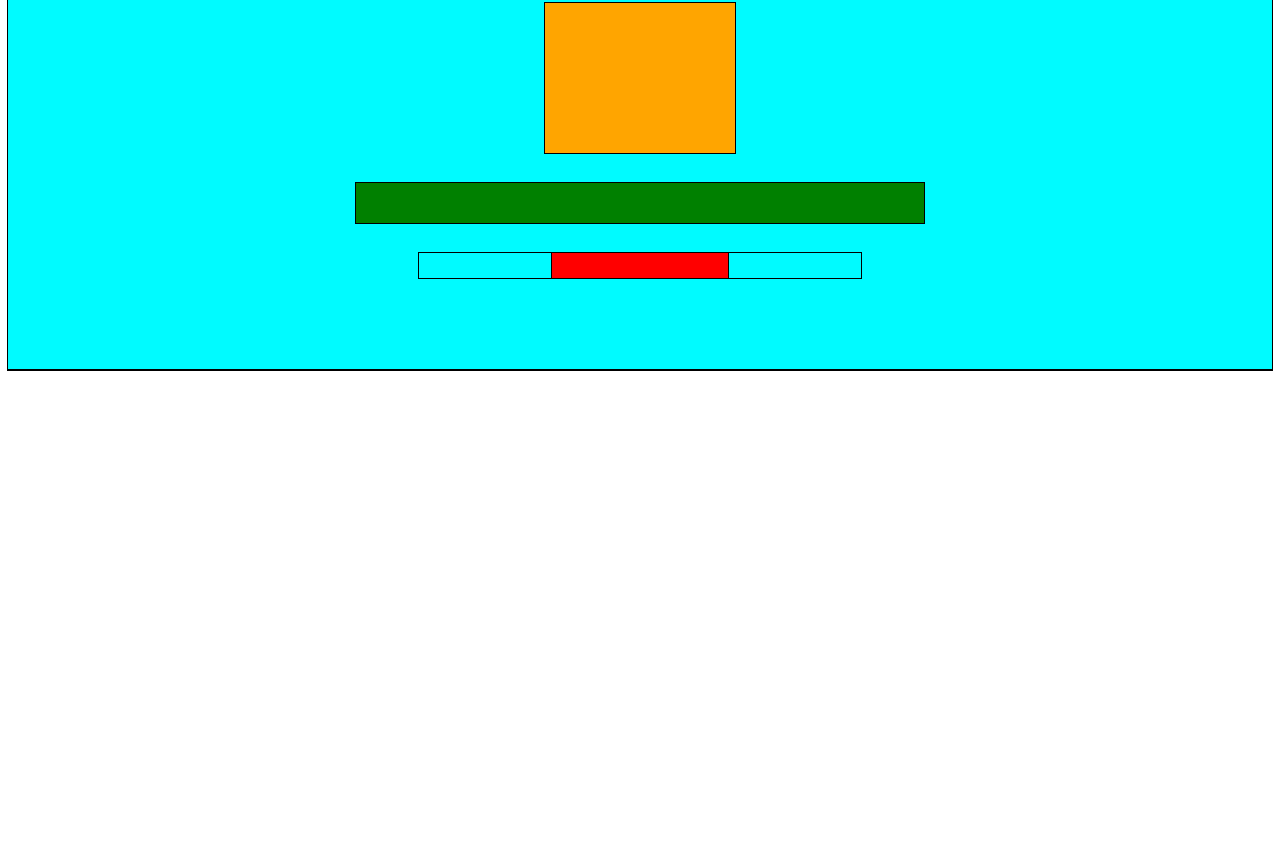
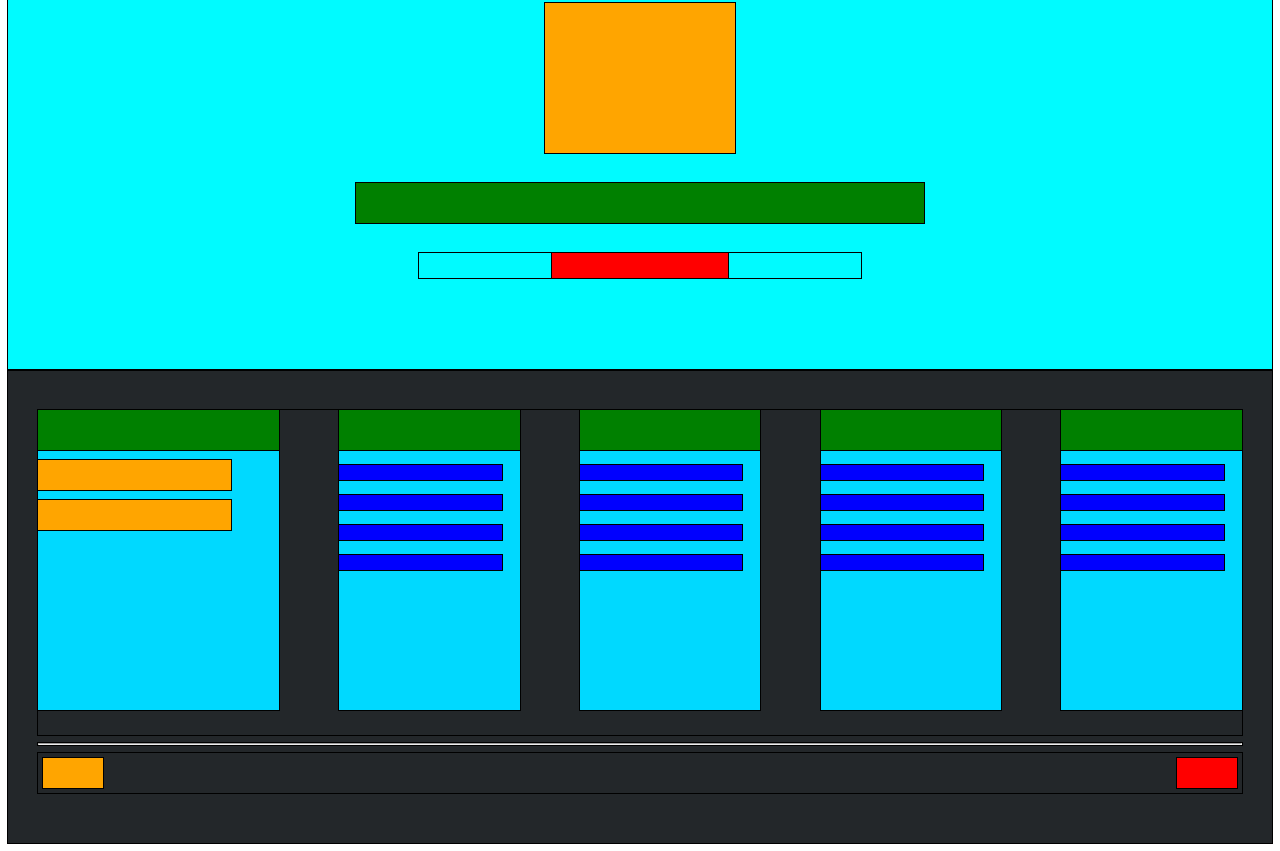
Before and after one commit to Giovanni-Greggio7/htmlcss-struttura-discord, a plain HTML site: page index.html in a window 1280 px wide. Shown: the part 1498-2349 px from the top of the page. Before the commit the page ends 1876 px from the top, so only its background shows below. Drawn offline with Linux system fonts and the light colour scheme.

Commit message:
Add: footer + exercise over

```diff
--- a/index.html
+++ b/index.html
@@ -91,10 +91,50 @@
             </div>
 
        </section>
-       <section class="useful-links">
+    </main>
 
-       </section>
-    </main>
-    <footer></footer>
+    <footer>
+        <div class="foot-contain">
+           <div class="useful-links1">
+            <div class="text-foot"></div>
+            <div class="img-foot"></div>
+            <div class="img-foot"></div>
+           </div>
+           <div class="useful-links2">
+            <div class="text-foot"></div>
+            <div class="links"></div>
+            <div class="links"></div>
+            <div class="links"></div>
+            <div class="links"></div>
+           </div>
+           <div class="useful-links2">
+            <div class="text-foot"></div>
+            <div class="links"></div>
+            <div class="links"></div>
+            <div class="links"></div>
+            <div class="links"></div>
+           </div>
+           <div class="useful-links2">
+            <div class="text-foot"></div>
+            <div class="links"></div>
+            <div class="links"></div>
+            <div class="links"></div>
+            <div class="links"></div>
+           </div>
+           <div class="useful-links2">
+            <div class="text-foot"></div>
+            <div class="links"></div>
+            <div class="links"></div>
+            <div class="links"></div>
+            <div class="links"></div>
+           </div>
+        </div>
+        <hr>
+        <div class="ending">
+            <div class="header logo"></div>
+            <div class="header button"></div>
+        </div>
+
+    </footer>
 </body>
 </html>
--- a/style.css
+++ b/style.css
@@ -157,3 +157,56 @@ header {
     text-align: center;
     width: 35%;
 }
+
+footer {
+    background-color: #23272A;
+    padding-top: 40px;
+    padding-left: 30px;
+    padding-right: 30px;
+    padding-bottom: 50px;
+}
+
+.foot-contain {
+    display: flex;
+    justify-content: space-between;
+    height: 300px;
+    padding-bottom: 25px;
+}
+
+.useful-links1{
+    background-color: rgb(0, 217, 255);
+    text-align: center;
+    height: 300px;
+    width: 20%;
+}
+
+.useful-links2{
+    background-color: rgb(0, 217, 255);
+    height: 300px;
+    width: 15%;
+}
+
+.ending {
+    display: flex;
+    justify-content: space-between;
+}
+
+.img-foot {
+    background-color: var(--figure-color);
+    height: 30px;
+    width: 80%;
+    margin-top: 10px;
+}
+
+.text-foot {
+    background-color: var(--title-color);
+    text-align: center;
+    height: 40px;
+}
+
+.links {
+    background-color: blue;
+    height: 15px;
+    width: 90%;
+    margin-top: 15px;
+}
```
